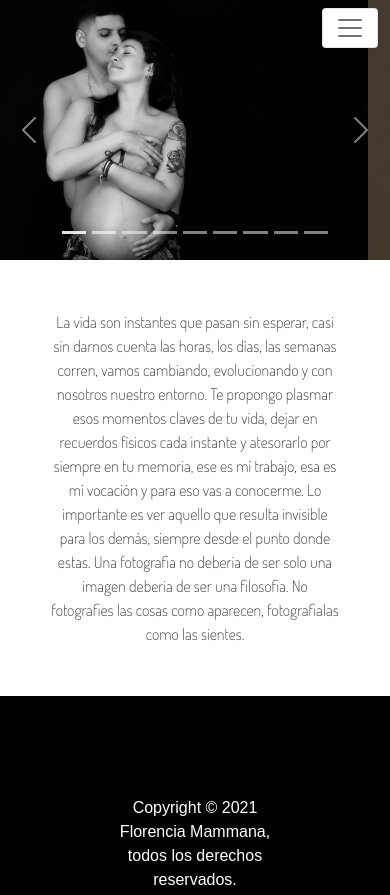
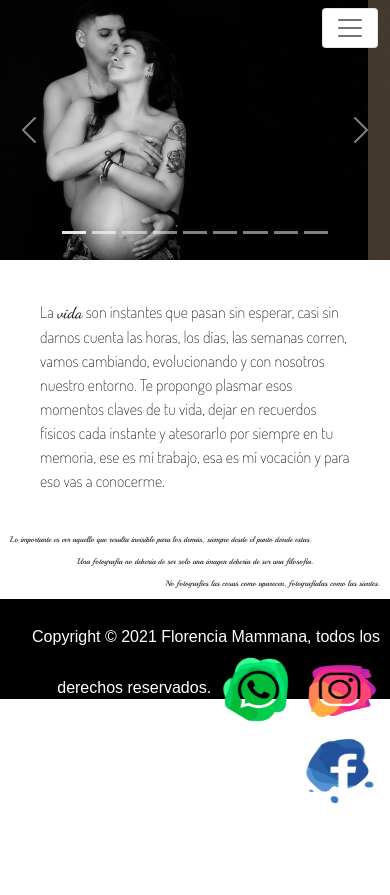
Before and after one commit to FlorrMammana/FotografiaAA, a website: page index.html in a window 390 px wide. Shown: the top 895 px of the page. After the commit the page ends 844 px from the top, so only its background shows below. Drawn offline with nearby package versions, Linux system fonts and the light colour scheme.

Commit message:
inicio de detalle de index

```diff
--- a/index.html
+++ b/index.html
@@ -138,21 +138,27 @@
       </button>
     </div>
     <section class="seccion">
-      <p class="seccion__parrafos">
-        La vida son instantes que pasan sin esperar, casi sin darnos cuenta las horas, los días, las semanas corren, vamos cambiando, evolucionando y con nosotros nuestro entorno. Te propongo plasmar esos momentos claves de tu vida, dejar en recuerdos físicos cada instante y atesorarlo por siempre en tu memoria, ese es mí trabajo, esa es mí vocación y para eso vas a conocerme.
+      <p class="seccion__parrafos justify-content-center">
+        La <strong class="especial">vida</strong> son instantes que pasan sin esperar, casi sin darnos cuenta las horas, los días, las semanas corren, vamos cambiando, evolucionando y con nosotros nuestro entorno.
+      Te propongo plasmar esos momentos claves de tu vida, dejar en recuerdos físicos cada instante y atesorarlo por siempre en tu memoria, ese es mí trabajo, esa es mí vocación y para eso vas a conocerme.
+      </p>
+      <p class="seccion__parrafos1 text-start">
         Lo importante es ver aquello que resulta invisible para los demás, siempre desde el punto donde estas.
-        Una fotografia no deberia de ser solo una imagen deberia de ser una filosofia.
+        <p class="seccion__parrafos1 text-center">
+          Una fotografia no deberia de ser solo una imagen deberia de ser una filosofia.
+        </p>
+        <p class="seccion__parrafos1 text-end">
         No fotografies las cosas como aparecen, fotografialas como las sientes.
-        </p>
+      </p>
       </section>
   </main>
   <footer class="pie">
     <p class="pie__parrafo">
+      <div class="redes">
         Copyright &copy; 2021 Florencia Mammana, todos los derechos reservados.
-        <div class="redes">
-          <a href="https://api.whatsapp.com/send?phone=+5493413212540" target="_blank"><img alt="siguenos en facebook" height="100" width="100" src="../imagenes/logo/whatapps.png"></a>
-          <a href="https://instagram.com/antoazzaro_fotografia?utm_medium=copy_link" target="_blank"><img alt="siguenos en facebook" height="100" width="100" src="../imagenes/logo/instagram.png"></a>
-          <a href="https://www.facebook.com/AAfotografia/" target="_blank"><img alt="siguenos en facebook" height="100" width="100" src="../imagenes/logo/facebook.png"></a>
+          <a href="https://api.whatsapp.com/send?phone=+5493413212540" target="_blank"><img alt="siguenos en facebook" height="80" width="80" src="imagenes/logo/whatapps.png"></a>
+          <a href="https://instagram.com/antoazzaro_fotografia?utm_medium=copy_link" target="_blank"><img alt="siguenos en facebook" height="80" width="80" src="imagenes/logo/instagram.png"></a>
+          <a href="https://www.facebook.com/AAfotografia/" target="_blank"><img alt="siguenos en facebook" height="80" width="80" src="imagenes/logo/facebook.png"></a>
         </div>
     </p>
   </footer>
--- a/scss/fotografia.scss
+++ b/scss/fotografia.scss
@@ -1,6 +1,8 @@
 @import "sass/bootstrap.scss";
 @import url('https://fonts.googleapis.com/css2?family=Dosis:wght@200&display=swap');
 @import url('https://fonts.googleapis.com/css2?family=Niconne&display=swap');
+@import url('https://fonts.googleapis.com/css2?family=Dancing+Script:wght@600&display=swap');
+@import url('https://fonts.googleapis.com/css2?family=Playball&display=swap');
 $size50:50px;
 $size100:100px;
 $size200:200px;
@@ -15,19 +17,30 @@ $size200:200px;
     background-color:black;
     color:white;
 }
+/***********************
+    TITULOS DE CARRUSEL
+************************/
+h2, .especial{
+    font-family: 'Dancing Script', cursive;
+}
 /**************
     PARRAFOS
 **************/
-.seccion__parrafos{
-    font-family: 'Dosis', sans-serif;
-    font-size: 2rem;
-    margin: 50px;
-    text-align:center;
+.seccion__parrafos1, .seccion__parrafos{
     animation-name: desplazamiento;
     animation-duration: 4s;
     animation-iteration-count: 1;
 }
-
+.seccion__parrafos{
+    margin: 40px;
+    font-family: 'Dosis', sans-serif;
+    font-size: 2rem;
+}
+.seccion__parrafos1{
+    font-family: 'Playball', cursive;
+    font-size: 1.5em;
+    margin:10px;
+}
 /***************
     ANIMACIONES
 ****************/
@@ -87,7 +100,15 @@ $size200:200px;
     .contenedor__plus, .contenedor1__plus, .contenedor3__plus{
         left: 40px;
     }
+    .prueba1{
+        position: absolute;
+        font-family:Arial;
+        top: $size100;
+        left: 10px;
+
+    }
 }
+/*TEXTO ALTERNATIVO*/
 
 /*********
    FOOTER
@@ -99,6 +120,9 @@ $size200:200px;
     margin-bottom: 0;
     height: $size100;
     text-align: center;
+}
+.redes{
+    text-align:right;
 }
 /*****************
     MEDIA QUERIS
@@ -138,8 +162,12 @@ $size200:200px;
     .seccion__parrafos{
         font-size: 1rem;
     }
+    .seccion__parrafos1{
+        font-size:0.5em;
+    }
     .pie{
-        padding:100px;
+        font-size:1em;
+        padding:10px;
     }
 }
 
@@ -166,14 +194,23 @@ $size200:200px;
             left: 5px;
             top: $size50 + 10px;
         }
+        .redes img{
+            width:50px;
+            height:50px;
+        }
     }
     .seccion__parrafos{
         font-size: 1rem;
         }
+    .seccion__parrafos1{
+        font-size:1em;
+        margin:10px;
+    }
     .logo{
         display: none;
     }
     .pie{
-        padding:100px;
+        font-size:1em;
+        padding:10px;
     }
 }
```
Also changed, not shown: extensiones/acerca_de_mi.html (+1 -0 lines), css/estilos.css.
